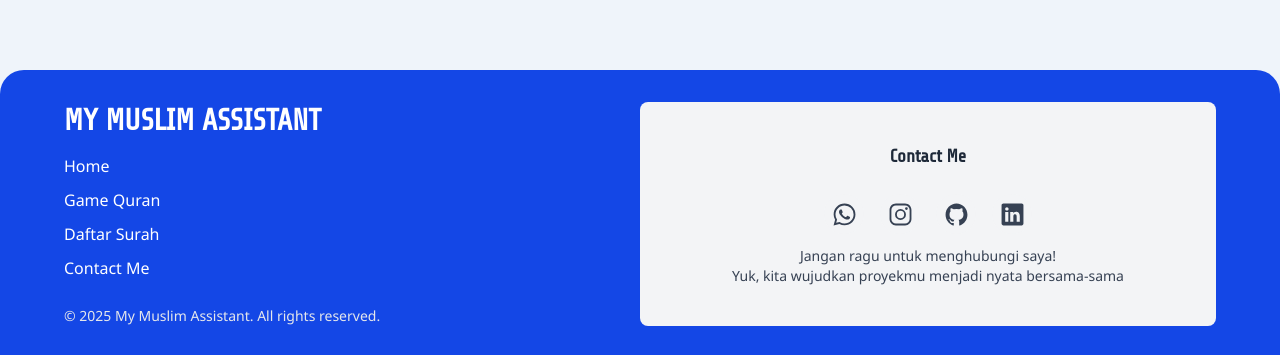
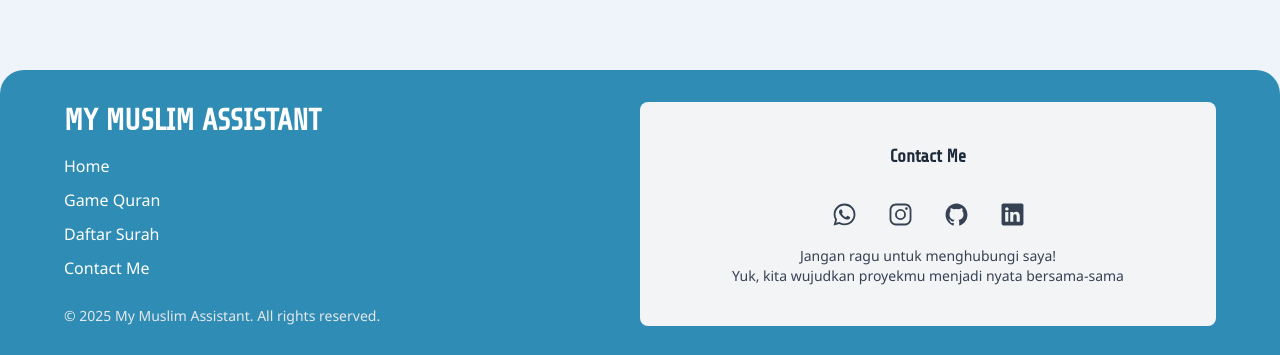
Before and after one commit to projectdanz/FE_react_my_muslim_assistant, a React (Vite) app: page / in a window 1280 px wide. Shown: the part 646-1001 px from the top of the page. Built offline with nearby package versions, Linux system fonts and the light colour scheme; no server answers.

Commit message:
style(ShowSurah & footer): changes color become [#2F8DB5]

```diff
--- a/src/components/ShowSurah.jsx
+++ b/src/components/ShowSurah.jsx
@@ -94,7 +94,7 @@ const ShowSurah = () => {
   return (
     <>
       {/* Navigation Controls */}
-      <div className="bg-blue-700 w-full fixed z-[999] h-16 md:h-20 top-0 left-0 shadow-md flex flex-col justify-center px-3 md:px-6 py-2">
+      <div className="bg-[#2F8DB5] w-full fixed z-[999] h-16 md:h-20 top-0 left-0 shadow-md flex flex-col justify-center px-3 md:px-6 py-2">
         <div className="flex md:grid md:grid-cols-3 items-center w-full">
           {/* Kiri */}
           <div className="flex items-center">
--- a/src/page/Footer.jsx
+++ b/src/page/Footer.jsx
@@ -9,7 +9,7 @@ const footer = () => {
   ];
   return (
     <>
-      <div className="bg-blue-700 text-white py-8 px-6 mt-10 rounded-t-3xl">
+      <div className="bg-[#2F8DB5] text-white py-8 px-6 mt-10 rounded-t-3xl">
         <div className="max-w-6xl mx-auto flex flex-col lg:flex-row justify-between gap-8">
           {/* Section kiri */}
           <div className="w-full lg:w-1/3">
```
